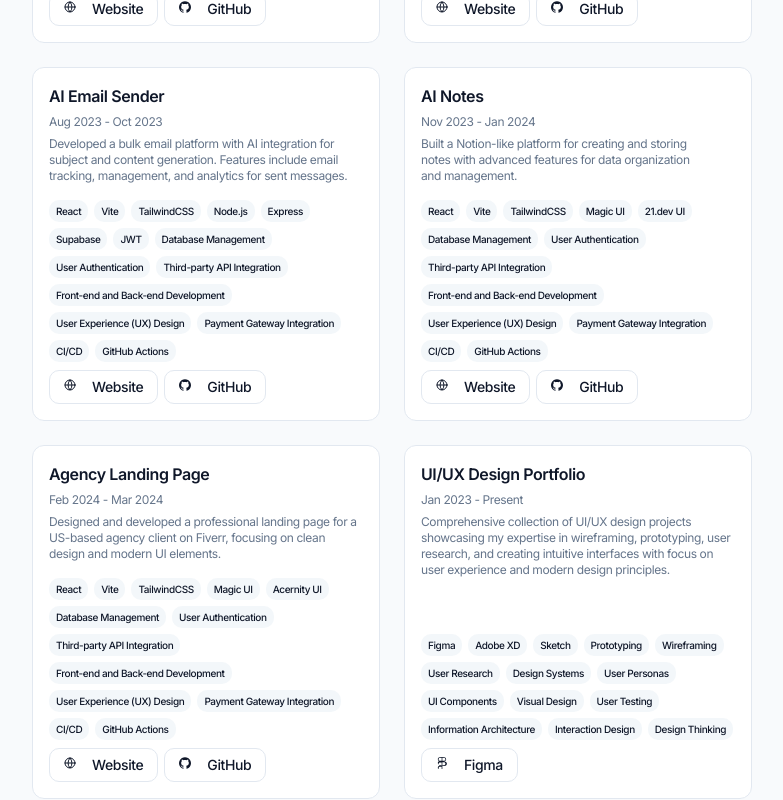
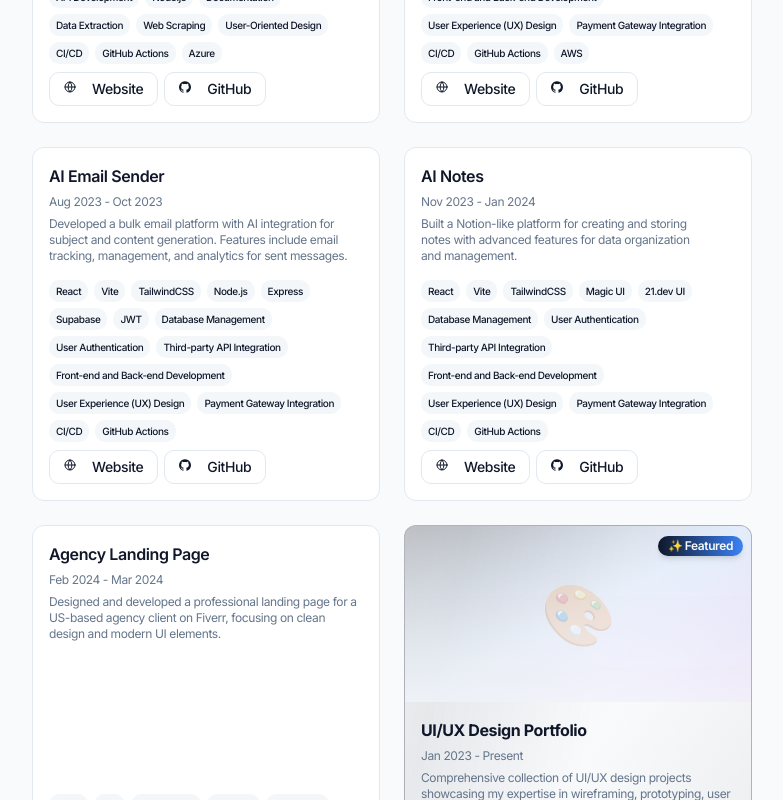
Before and after one commit to solletivivek/vivekportfolio, a Next.js app: page / in a window 1280 px wide. Shown: the part 2000-2800 px from the top of the page, without its empty margins (248-1031 px from the left). Built offline with nearby package versions, Linux system fonts and the light colour scheme.

Commit message:
Enhance animations and styles in globals.css; update layout.tsx for default light theme; modify page.tsx to improve greeting display; add featured property to project-card.tsx for enhanced project visibility; update resume.tsx with new professional details and featured project status.

```diff
--- a/src/app/globals.css
+++ b/src/app/globals.css
@@ -192,3 +192,42 @@ code[data-line-numbers-max-digits="3"] > [data-line]::before {
 .animate-float {
   animation: float 6s ease-in-out infinite;
 }
+
+@keyframes shimmer {
+  0% {
+    transform: translateX(-100%) skewX(-12deg);
+  }
+  100% {
+    transform: translateX(200%) skewX(-12deg);
+  }
+}
+
+@keyframes pulse-slow {
+  0%, 100% {
+    box-shadow: 0 0 20px rgba(var(--primary), 0.1);
+  }
+  50% {
+    box-shadow: 0 0 40px rgba(var(--primary), 0.2);
+  }
+}
+
+@keyframes bounce-slow {
+  0%, 100% {
+    transform: translateY(0);
+  }
+  50% {
+    transform: translateY(-5px);
+  }
+}
+
+.animate-shimmer {
+  animation: shimmer 3s infinite;
+}
+
+.animate-pulse-slow {
+  animation: pulse-slow 4s ease-in-out infinite;
+}
+
+.animate-bounce-slow {
+  animation: bounce-slow 2s ease-in-out infinite;
+}
--- a/src/app/layout.tsx
+++ b/src/app/layout.tsx
@@ -62,7 +62,7 @@ export default function RootLayout({
           fontSans.variable
         )}
       >
-        <ThemeProvider attribute="class" defaultTheme="system" enableSystem>
+        <ThemeProvider attribute="class" defaultTheme="light" enableSystem>
           <TooltipProvider delayDuration={0}>
             <div className="relative z-10">
               {children}
--- a/src/app/page.tsx
+++ b/src/app/page.tsx
@@ -24,7 +24,7 @@ export default function Page() {
                 delay={BLUR_FADE_DELAY}
                 className="text-4xl font-bold tracking-tighter sm:text-5xl xl:text-6xl/none gradient-text"
                 yOffset={8}
-                text={`Hi, I'm ${DATA.name.split(" ")[0]} 👋`}
+                text={`Hi, I'm ${DATA.name.split(" ")[0]}   `}
               />
               <BlurFadeText
                 className="max-w-[600px] text-lg md:text-xl text-muted-foreground"
@@ -174,6 +174,7 @@ export default function Page() {
                   tags={project.technologies}
                   image={project.image}
                   video={project.video}
+                  featured={project.featured}
                   links={project.links}
                 />
               </BlurFade>
--- a/src/components/project-card.tsx
+++ b/src/components/project-card.tsx
@@ -23,6 +23,7 @@ interface Props {
   link?: string;
   image?: string;
   video?: string;
+  featured?: boolean;
   links?: readonly {
     icon: React.ReactNode;
     type: string;
@@ -40,6 +41,7 @@ export function ProjectCard({
   link,
   image,
   video,
+  featured = false,
   links,
   className,
 }: Props) {
@@ -49,11 +51,35 @@ export function ProjectCard({
     <Card
       ref={cardRef}
       className={cn(
-        "flex flex-col overflow-hidden border rounded-xl group hover-lift hover:border-primary/20 hover:shadow-xl transition-all duration-300 h-full relative",
+        "flex flex-col overflow-hidden border rounded-xl group hover-lift transition-all duration-300 h-full relative",
+        featured
+          ? "bg-gradient-to-br from-primary/5 via-background to-primary/10 border-primary/30 shadow-lg hover:shadow-2xl hover:border-primary/50 animate-pulse-slow"
+          : "hover:border-primary/20 hover:shadow-xl",
         className
       )}
     >
-      <div className="absolute inset-0 z-0 opacity-0 group-hover:opacity-100 bg-gradient-to-br from-primary/10 to-transparent transition-opacity duration-500"></div>
+      {/* Shimmer effect for featured card */}
+      {featured && (
+        <div className="absolute inset-0 z-0 opacity-30">
+          <div className="absolute inset-0 bg-gradient-to-r from-transparent via-primary/20 to-transparent transform -skew-x-12 animate-shimmer"></div>
+        </div>
+      )}
+
+      {/* Featured badge */}
+      {featured && (
+        <div className="absolute top-2 right-2 z-10">
+          <Badge className="bg-gradient-to-r from-primary to-blue-500 text-primary-foreground border-0 shadow-md animate-bounce-slow">
+            ✨ Featured
+          </Badge>
+        </div>
+      )}
+
+      <div className={cn(
+        "absolute inset-0 z-0 opacity-0 group-hover:opacity-100 transition-opacity duration-500",
+        featured
+          ? "bg-gradient-to-br from-primary/15 to-blue-500/10"
+          : "bg-gradient-to-br from-primary/10 to-transparent"
+      )}></div>
 
       <Link
         href={href || "#"}
@@ -84,10 +110,20 @@ export function ProjectCard({
             <div className="absolute inset-0 bg-gradient-to-b from-transparent to-background/70"></div>
           </div>
         )}
+        {/* Placeholder for design portfolio */}
+        {featured && !image && !video && (
+          <div className="relative h-44 bg-gradient-to-br from-primary/20 via-blue-500/10 to-purple-500/20 flex items-center justify-center">
+            <div className="text-6xl opacity-20 animate-pulse">🎨</div>
+            <div className="absolute inset-0 bg-gradient-to-b from-transparent to-background/70"></div>
+          </div>
+        )}
       </Link>
-      <CardHeader className="px-4 pb-0 pt-4">
+      <CardHeader className="px-4 pb-0 pt-4 relative z-10">
         <div className="space-y-1">
-          <CardTitle className="text-base font-semibold group-hover:text-primary transition-colors duration-300">{title}</CardTitle>
+          <CardTitle className={cn(
+            "text-base font-semibold group-hover:text-primary transition-colors duration-300",
+            featured && "text-primary font-bold"
+          )}>{title}</CardTitle>
           <time className="font-sans text-xs text-muted-foreground">{dates}</time>
           <div className="hidden font-sans text-xs underline print:visible">
             {link?.replace("https://", "").replace("www.", "").replace("/", "")}
@@ -97,13 +133,18 @@ export function ProjectCard({
           </Markdown>
         </div>
       </CardHeader>
-      <CardContent className="mt-auto flex flex-col px-4 pt-2">
+      <CardContent className="mt-auto flex flex-col px-4 pt-2 relative z-10">
         {tags && tags.length > 0 && (
           <div className="mt-2 flex flex-wrap gap-1.5">
             {tags?.map((tag) => (
               <Badge
-                className="px-1.5 py-0 text-[10px] font-medium transition-colors bg-secondary/80 text-secondary-foreground"
-                variant="secondary"
+                className={cn(
+                  "px-1.5 py-0 text-[10px] font-medium transition-colors",
+                  featured
+                    ? "bg-primary/10 text-primary border border-primary/20"
+                    : "bg-secondary/80 text-secondary-foreground"
+                )}
+                variant={featured ? "outline" : "secondary"}
                 key={tag}
               >
                 {tag}
@@ -112,7 +153,7 @@ export function ProjectCard({
           </div>
         )}
       </CardContent>
-      <CardFooter className="px-4 pb-4">
+      <CardFooter className="px-4 pb-4 relative z-10">
         {links && links.length > 0 && (
           <div className="flex flex-row flex-wrap items-start gap-1.5">
             {links?.map((link, idx) => (
@@ -126,7 +167,12 @@ export function ProjectCard({
               >
                 <Badge
                   key={idx}
-                  className="flex items-center gap-3 px-3.5 py-1.5 text-sm font-medium border border-border hover:bg-primary hover:text-primary-foreground transition-colors duration-300"
+                  className={cn(
+                    "flex items-center gap-3 px-3.5 py-1.5 text-sm font-medium border transition-colors duration-300",
+                    featured
+                      ? "border-primary/30 bg-primary/5 text-primary hover:bg-primary hover:text-primary-foreground shadow-md"
+                      : "border-border hover:bg-primary hover:text-primary-foreground"
+                  )}
                   variant="outline"
                 >
                   <span className="size-4">{link.icon}</span>
--- a/src/data/resume.tsx
+++ b/src/data/resume.tsx
@@ -8,9 +8,9 @@ export const DATA = {
   location: "Vaddeswaram, India",
   locationLink: "https://www.google.com/maps/place/Vaddeswaram",
   description:
-    "Final-year Computer Science student with skills in Java, Python, and C++, seeking an entry-level role in fintech.",
+    "Founder & CEO of Quick Tap Services Pvt. Ltd., building SaaS solutions for restaurants and fintech, and leading a creative agency delivering tech-driven brand experiences.",
   summary:
-    "Final-year Computer Science student with foundational skills in Java, Python, and C++, seeking an entry-level role in fintech. Passionate about applying software development knowledge to create secure, efficient applications that align with business objectives and improve user experience. Looking forward to contributing to innovative projects that drive financial technology forward, while building expertise in agile practices and scalable solutions.",
+    "Founder & CEO of Quick Tap Services Pvt. Ltd., a SaaS startup revolutionizing restaurant management with POS and AI-driven solutions. With a strong background in software development (MERN,Devops,UI/UX design), I combine technical expertise with entrepreneurial vision to build scalable, user-centric products. Alongside QTS, I also lead a creative agency that helps businesses grow through tech-enabled design and digital strategies. Passionate about solving real-world problems through innovation, I aim to create impactful solutions that streamline operations, enhance customer experiences, and drive business growth",
   avatarUrl: "/me.png",
   skills: [
     "C",
@@ -292,6 +292,7 @@ export const DATA = {
       href: "https://bit.ly/vivek-design",
       dates: "Jan 2023 - Present",
       active: true,
+      featured: true,
       description:
         "Comprehensive collection of UI/UX design projects showcasing my expertise in wireframing, prototyping, user research, and creating intuitive interfaces with focus on user experience and modern design principles.",
       technologies: [
```
